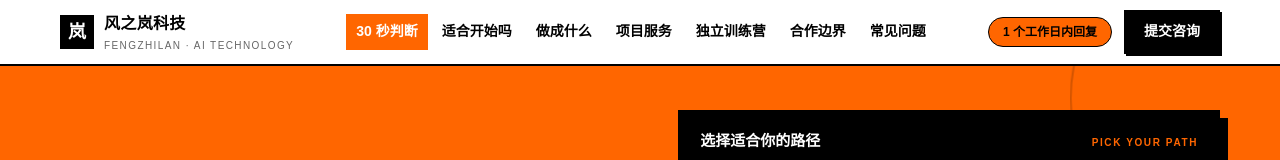
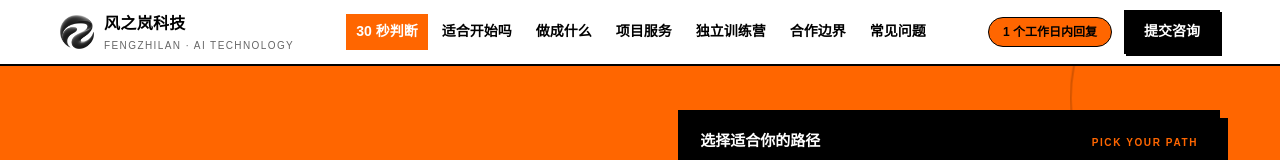
Before and after one commit to fengzhilanai/solo, a website: page index.html in a window 1280 px wide. Shown: the top 160 px of the page. Drawn offline with Linux system fonts and the light colour scheme; a web font is replaced by a local one.

Commit message:
chore(品牌标识): 全站替换为图片logo和png格式favicon
新增logo.png和favicon.png静态资源
更新导航栏logo的CSS样式以适配图片元素
将文本形式的logo替换为图片标签
更新全站favicon链接为png格式

```diff
--- a/assets/styles.css
+++ b/assets/styles.css
@@ -114,12 +114,11 @@ section { scroll-margin-top: 84px; }
 }
 .nav-brand { display: flex; align-items: center; gap: 10px; text-decoration: none; }
 .nav-logo {
-  width: 34px; height: 34px;
-  background: var(--black);
-  color: #fff;
-  font-size: 18px;
-  font-weight: 700;
-  display: flex; align-items: center; justify-content: center;
+  width: 34px;
+  height: 34px;
+  display: block;
+  object-fit: contain;
+  flex: 0 0 auto;
 }
 .nav-name { font-weight: 700; font-size: 16px; letter-spacing: 0.02em; }
 .nav-name small { display: block; font-size: 10px; font-weight: 500; color: var(--muted); letter-spacing: 0.14em; text-transform: uppercase; }
--- a/index.html
+++ b/index.html
@@ -7,7 +7,7 @@
   <title>AI 共创与定制实现 · 风之岚科技｜个人创业者与小团队服务说明</title>
   <meta name="description" content="面向个人创业者与 1～5 人小团队：先从一个真实业务问题开始，做出一个可以实际试用、也方便你后续接手的第一版。AI 项目诊断 ¥3,999 起，项目共创 ¥8,999，定制实现 ¥15,000 起。">
   <link rel="canonical" href="https://fengzhilanai.github.io/solo/">
-  <link rel="icon" href="assets/favicon.svg" type="image/svg+xml">
+  <link rel="icon" href="assets/favicon.png" type="image/png">
   <meta property="og:type" content="website">
   <meta property="og:site_name" content="风之岚科技">
   <meta property="og:locale" content="zh_CN">
@@ -31,7 +31,7 @@
 <header class="nav">
   <div class="container nav-inner">
     <a class="nav-brand" href="#top" aria-label="风之岚科技首页">
-      <span class="nav-logo">岚</span>
+      <img class="nav-logo" src="assets/logo.png" alt="" width="34" height="34">
       <span class="nav-name">风之岚科技<small>FENGZHILAN · AI TECHNOLOGY</small></span>
     </a>
     <button class="mobile-menu-toggle" type="button" aria-expanded="false" aria-controls="mobile-nav">菜单 <span aria-hidden="true">☰</span></button>
@@ -836,7 +836,7 @@
     <div class="footer-grid">
       <div>
         <a class="nav-brand" href="#top">
-          <span class="nav-logo">岚</span>
+          <img class="nav-logo" src="assets/logo.png" alt="" width="34" height="34">
           <span class="nav-name">风之岚科技<small>FENGZHILAN · AI TECHNOLOGY</small></span>
         </a>
         <p class="footer-desc">面向个人创业者与小团队：先从一个真实业务问题开始，做出一个可以实际试用、也方便你后续接手的第一版。</p>
```
Also changed, not shown: 404.html (+2 -2 lines), assets/favicon.png (added), assets/logo.png (added).
